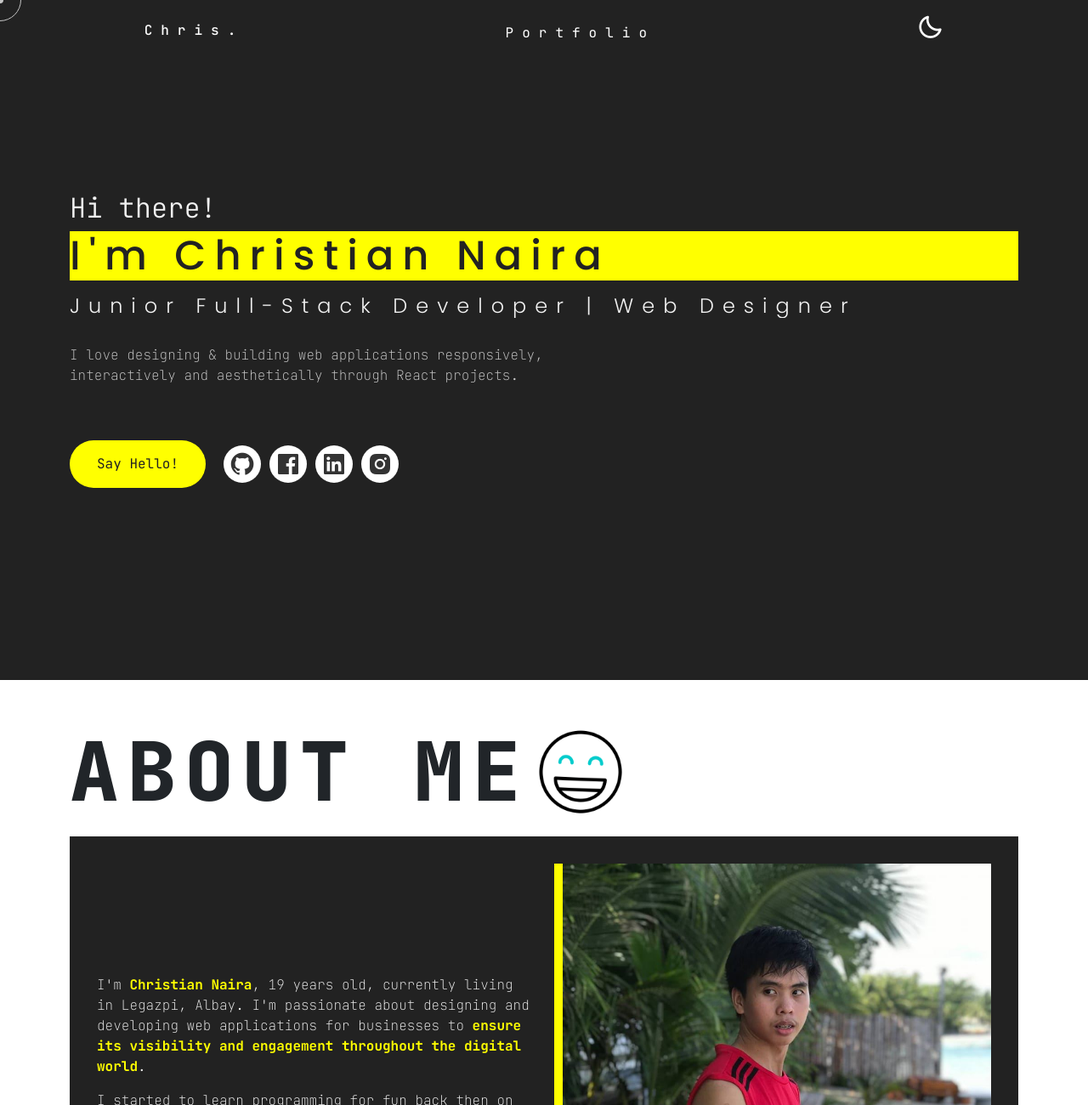
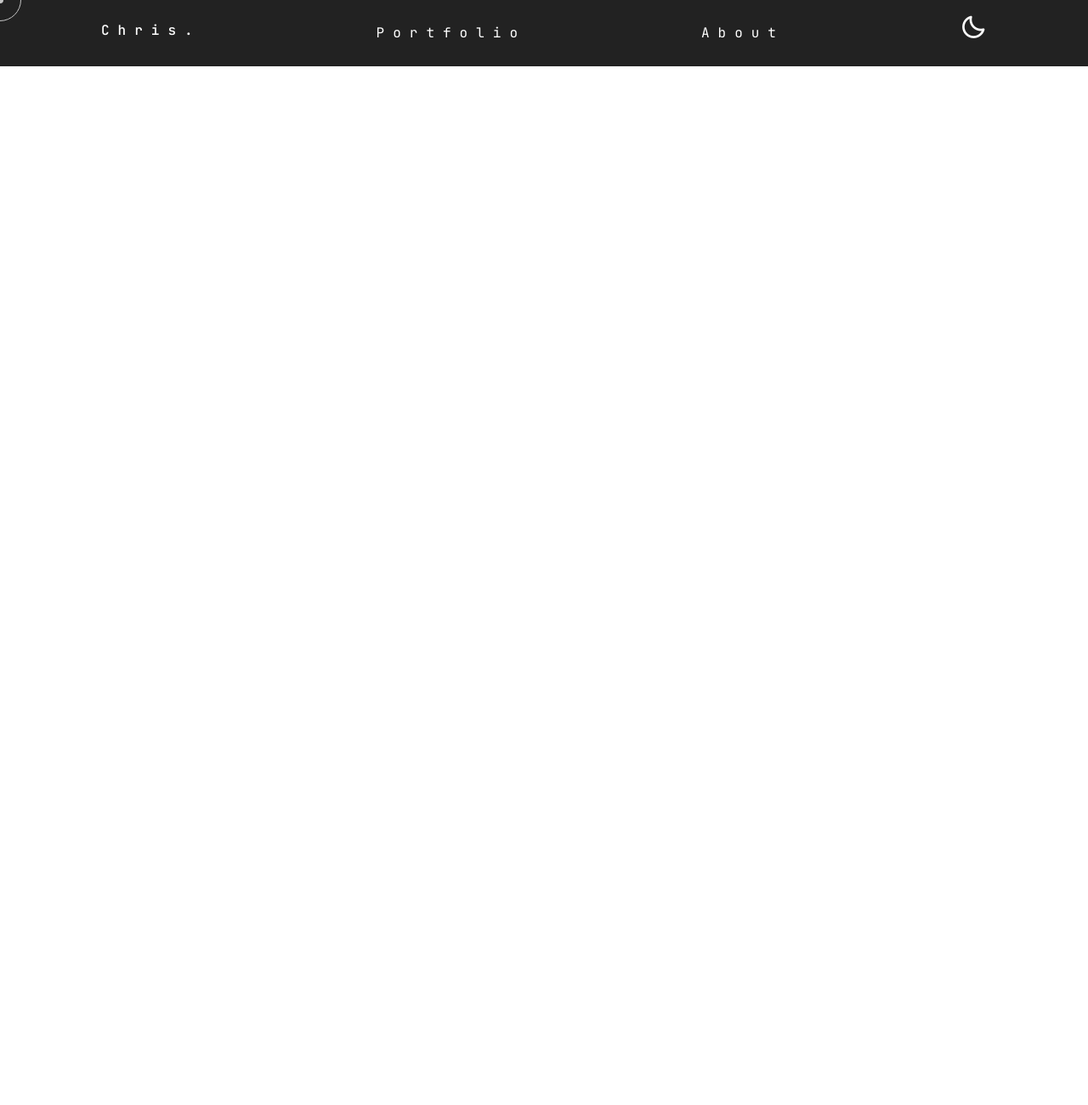
Before and after one commit to Christiannaira/chrisnaira, a React (Vite) app: page /about in a window 1280 px wide. Shown: the top 1300 px of the page at 85% size. After the commit the page ends 800 px from the top, so only its background shows below. Built offline with nearby package versions, Linux system fonts and the light colour scheme.

Commit message:
revised the hero section, and navigational bar

```diff
--- a/src/App.jsx
+++ b/src/App.jsx
@@ -1,23 +1,30 @@
-import Layout from "./components/Layout"
+import Layout from "./components/Layout";
+import { useEffect } from "react";
 
 function App() {
 
-  let cursor = document.querySelector(".cursor");
-  let cursor2 = document.querySelector(".cursor2");
+  useEffect(() => {
+    let cursor = document.querySelector(".cursor");
+    let cursor2 = document.querySelector(".cursor2");
 
 
-  document.addEventListener("mousemove", function (e) {
+    document.addEventListener("mousemove", function (e) {
 
-    cursor.style.cssText = cursor2.style.cssText = "left: " + e.clientX + "px; top: " + e.clientY + "px;";
+      cursor.style.cssText = cursor2.style.cssText = "left: " + e.clientX + "px; top: " + e.clientY + "px;";
 
-  })
+    })
+  }, []);
 
   return (
     <>
       <link rel="stylesheet"
         href="https://unpkg.com/boxicons@latest/css/boxicons.min.css"></link>
 
+
       <Layout />
+
+
+
 
 
 
--- a/src/components/About.jsx
+++ b/src/components/About.jsx
@@ -8,7 +8,7 @@ function About() {
     return (
         <>
 
-            <section className="about" id="about">
+            {/* <section className="about" id="about">
                 <div className="about-content container">
 
                     <div className="about-main">
@@ -46,6 +46,14 @@ function About() {
                     </div>
 
                 </div>
+            </section> */}
+
+            <section className="about" id="about">
+
+                <div className="about-content">
+                    asddas
+                </div>
+
             </section>
 
         </>
--- a/src/components/Hero.jsx
+++ b/src/components/Hero.jsx
@@ -1,4 +1,4 @@
-
+import ArrowDown from '../assets/down.gif';
 
 function Hero() {
     return (
@@ -29,10 +29,8 @@ function Hero() {
                             </div>
                         </div>
                     </div>
-
-
                 </div>
-
+                <img src={ArrowDown} alt="" width={'50px'} />
             </section>
 
         </>
--- a/src/components/Index.jsx
+++ b/src/components/Index.jsx
@@ -1,4 +1,7 @@
 import { BrowserRouter, Routes, Route } from "react-router-dom";
+import About from "./About";
+import Hero from "./Hero";
+import Portfolio from './Portfolio';
 
 function Index() {
     return (
@@ -6,7 +9,9 @@ function Index() {
             <BrowserRouter>
                 <Routes>
 
-                    <Route />
+                    <Route index element={<Hero />} />
+                    <Route path="/about" element={<About />} />
+                    <Route path="/portfolio" element={<Portfolio />} />
 
                 </Routes>
             </BrowserRouter>
--- a/src/components/Layout.jsx
+++ b/src/components/Layout.jsx
@@ -3,6 +3,7 @@ import About from "./About";
 import Review from "./Reviews";
 import Portfolio from "./Portfolio";
 import Navigational from "./Navigational";
+import Index from './Index';
 import { useEffect } from "react";
 
 function Layout() {
@@ -15,8 +16,7 @@ function Layout() {
             <div className="cursor2"></div>
 
             <Navigational />
-            <Hero />
-            <About />
+            <Index />
 
 
         </>
--- a/src/components/Navigational.jsx
+++ b/src/components/Navigational.jsx
@@ -3,27 +3,37 @@ function Navigational() {
 
     function Turn() {
 
-        let bx = document.getElementById("bx");
-        let hero = document.getElementById("hero");
-        let nav = document.getElementById("navigation");
+        // let bx = document.getElementById("bx");
+        // let hero = document.getElementById("hero");
+        // let nav = document.getElementById("navigation");
 
-        if (bx.className.includes("bx bx-moon")) {
+        // if (bx.className.includes("bx bx-moon")) {
 
-            hero.style.backgroundColor = "#ccc";
-            nav.style.backgroundColor = "#ccc";
-            bx.className = bx.className.replace("bx bx-moon", "bx bxs-moon")
+        //     hero.style.backgroundColor = "#ccc";
+        //     nav.style.backgroundColor = "#ccc";
+        //     bx.className = bx.className.replace("bx bx-moon", "bx bxs-moon")
 
-            hero.className += " lightmode";
-            nav.className += " nav-lightmode";
+        //     hero.className += " lightmode";
+        //     nav.className += " nav-lightmode";
+
+        // } else {
+
+        //     hero.style.backgroundColor = "#222";
+        //     nav.style.backgroundColor = "#222";
+        //     bx.className = bx.className.replace("bx bxs-moon", "bx bx-moon")
+
+        //     hero.className = "hero";
+        //     nav.className += "navigation";
+        // }
+
+        if (document.body.className === 'lightmode') {
+            document.body.className = '';
+            bx.className = bx.className.replace("bx bxs-moon", "bx bx-moon")
+
 
         } else {
-
-            hero.style.backgroundColor = "#222";
-            nav.style.backgroundColor = "#222";
-            bx.className = bx.className.replace("bx bxs-moon", "bx bx-moon")
-
-            hero.className = "hero";
-            nav.className += "navigation";
+            document.body.className = 'lightmode';
+            bx.className = bx.className.replace("bx bx-moon", "bx bxs-moon")
         }
 
     }
@@ -34,7 +44,8 @@ function Navigational() {
                 <div className="navigation-content d-flex align-items-center justify-content-around">
 
                     <h2 className="logo">Chris.</h2>
-                    <a href="">Portfolio</a>
+                    <a href="/portfolio">Portfolio</a>
+                    <a href="/about">About</a>
                     <h2 onClick={() => {
                         Turn();
                     }}><i class='bx bx-moon' id="bx"></i></h2>
--- a/src/style.css
+++ b/src/style.css
@@ -81,10 +81,11 @@ section {
     font-size: 1rem;
     transition: .1s ease-out;
     letter-spacing: 10px;
+    transition: .10s ease-in;
 }
 
 .navigation-content a:hover {
-    color: yellow;
+    transform: rotate(10deg);
 }
 
 .navigation-content i {
@@ -95,8 +96,8 @@ section {
     color: #222 !important;
 }
 
-.nav-lightmode .logo,
-.nav-lightmode a {
+.lightmode .logo,
+.lightmode a {
     color: #222;
 }
 
@@ -123,7 +124,7 @@ h1.text {
     animation: typing 1s steps(18),
         cursor .4s step-end infinite alternate;
     color: #fff;
-    font-family: 'Poppins', sans-serif;
+    font-weight: 500;
     background-color: yellow;
     color: #222;
 
@@ -158,10 +159,15 @@ h3.text {
     }
 }
 
+.hero-content {
+    margin: 0 15rem;
+}
+
 .hero-content h2,
 .hero-content h3 {
     color: #f1f1f1;
     font-weight: 300;
+
 }
 
 .hero-content p {
@@ -213,9 +219,24 @@ h3.text {
 }
 
 
+.hero img {
+    border-radius: 30px;
+    display: block;
+    position: absolute;
+    bottom: 3rem;
+    cursor: pointer;
+    left: 50%;
+    transform: translateX(50%) rotate(180deg);
+    border: 3px solid yellow;
+}
+
+.lightmode .hero img {
+    border-color: #222
+}
+
 .lightmode h1.text {
-    background-color: #222;
-    color: yellow;
+    background-color: yellow;
+    color: #333;
 }
 
 .lightmode h3.text,
@@ -224,54 +245,10 @@ h3.text {
     color: #222;
 }
 
-/*about section design*/
-
-
-
-.about .col-md-6 {
-    margin-bottom: 1rem;
-}
-
-.about .col-md-6 span {
-    color: yellow;
-    font-weight: 700;
-}
-
-.about-profile img.p1 {
-    border-left: 10px solid yellow;
-    position: relative;
-    display: block;
-}
-
-.about-profile img.p2 {
-    border-right: 10px solid yellow;
-    position: relative;
-    display: block;
+.lightmode .hero,
+.lightmode .navigation {
+    background-color: #ccc;
 }
 
 
-
-.about-main h2 {
-    font-size: 6rem;
-    letter-spacing: 10px;
-    font-weight: 800;
-}
-
-.about-text {
-    background-color: #222;
-    padding: 2rem;
-}
-
-.about-text p {
-    color: #f1f1f1;
-    font-weight: 100;
-    font-size: 1rem;
-}
-
-.highlights {
-    padding: 2rem;
-    background-color: yellow;
-    color: #222 !important;
-    font-weight: 400 !important;
-    border-radius: 20px;
-}
+/*about section design*/
```
Also changed, not shown: src/assets/down.gif (added), src/assets/profile0.png (added).
